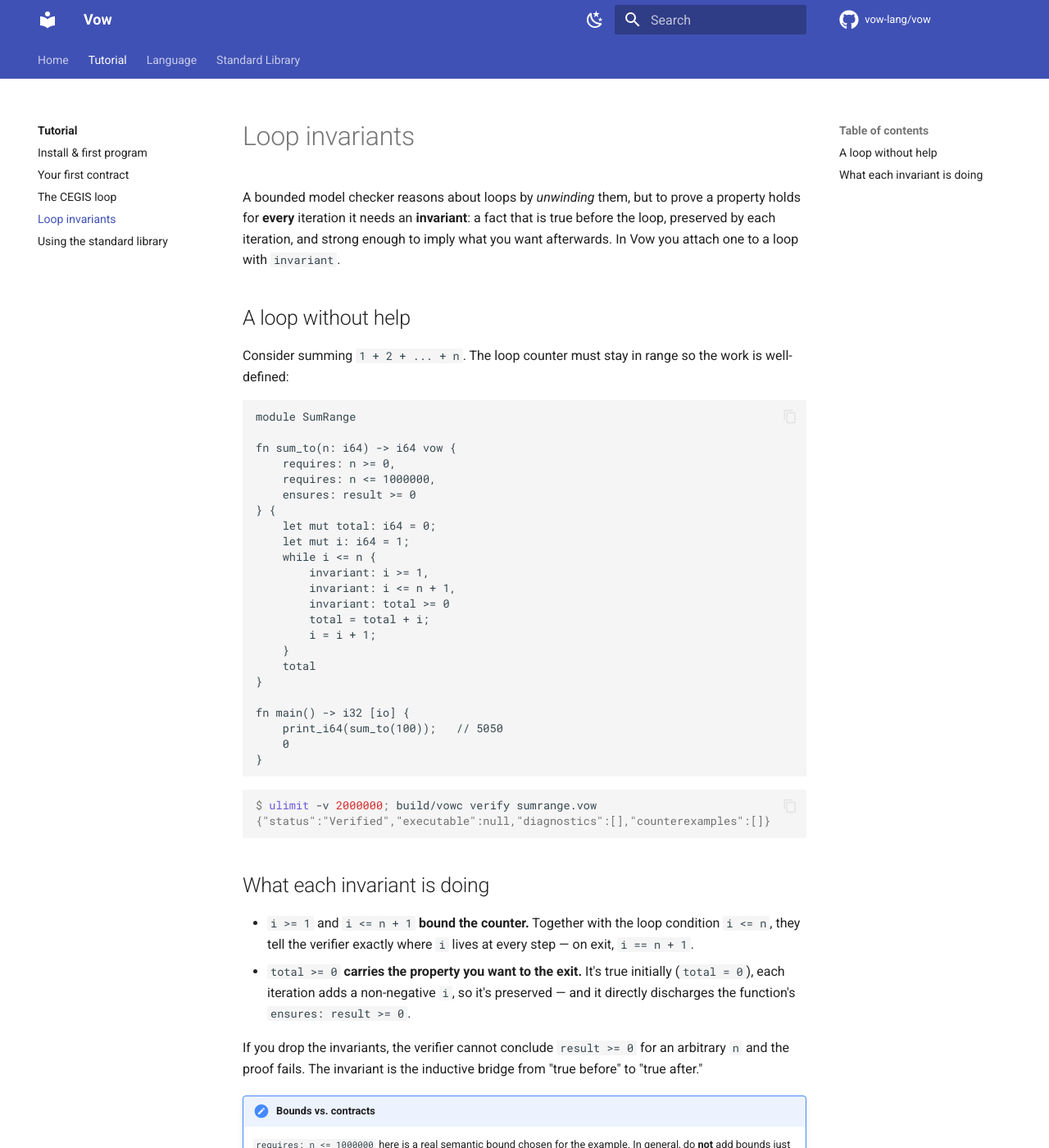
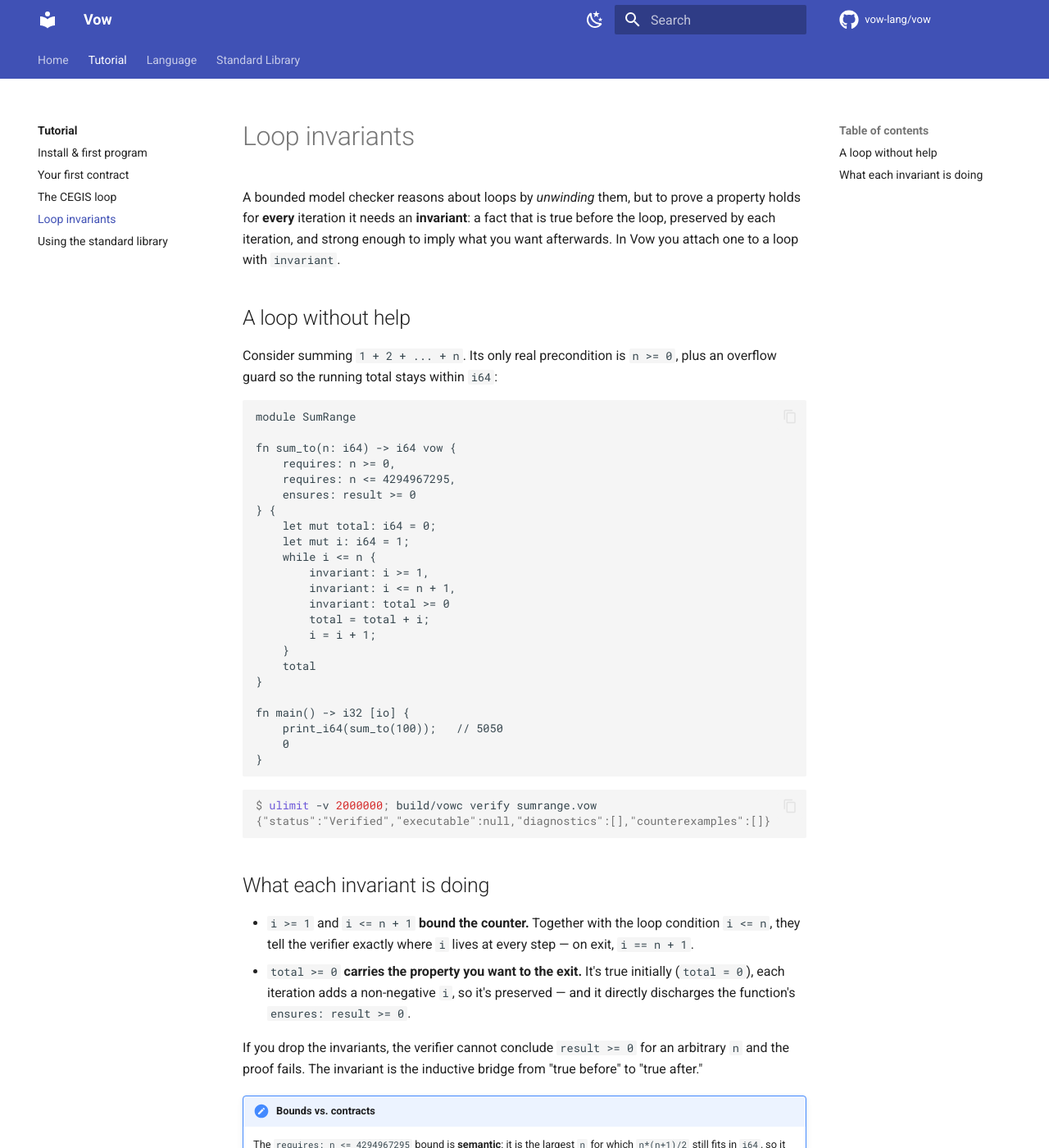
Before and after one commit to vow-lang/vow, an MkDocs documentation site: the page built from website/docs/tutorial/loop-invariants.md, in a window 1280 px wide and 1400 px high. Shown: the whole window at 82% size. Built offline with MkDocs 1.6.1 and Material for MkDocs 9.7.7, drawn with Linux system fonts in a browser that asks for light colours; comment, search, counter and statistics services are not loaded; some of the changed text lies outside the part shown.

Commit message:
docs(tutorial): replace verifier-appeasement bound with a genuine overflow guard
The loop-invariants tutorial used `requires: n <= 1000000` on `sum_to`, which is
not a semantic constraint (sum(1..1e6) ~ 5e11, far below i64::MAX) — it read as an
ESBMC unwind accommodation, and the note even warned against exactly that. Replace
it with the real overflow guard `n <= 4294967295` (largest n where n*(n+1)/2 fits
in i64) and rewrite the note to teach the distinction. (#792 review; CLAUDE.md
"ESBMC bounds are not contracts".)

````diff
--- a/website/docs/tutorial/loop-invariants.md
+++ b/website/docs/tutorial/loop-invariants.md
@@ -7,15 +7,15 @@ In Vow you attach one to a loop with `invariant`.
 
 ## A loop without help
 
-Consider summing `1 + 2 + ... + n`. The loop counter must stay in range so the work is
-well-defined:
+Consider summing `1 + 2 + ... + n`. Its only real precondition is `n >= 0`, plus an
+overflow guard so the running total stays within `i64`:
 
 ```vow
 module SumRange
 
 fn sum_to(n: i64) -> i64 vow {
     requires: n >= 0,
-    requires: n <= 1000000,
+    requires: n <= 4294967295,
     ensures: result >= 0
 } {
     let mut total: i64 = 0;
@@ -55,10 +55,12 @@ If you drop the invariants, the verifier cannot conclude `result >= 0` for an ar
 "true after."
 
 !!! note "Bounds vs. contracts"
-    `requires: n <= 1000000` here is a real semantic bound chosen for the example. In
-    general, do **not** add bounds just to satisfy the verifier's unwinding limits —
-    contracts express what is mathematically required, not what the tool finds
-    convenient. See [Contract methodology](../reference/contracts-methodology.md).
+    The `requires: n <= 4294967295` bound is **semantic**: it is the largest `n` for
+    which `n*(n+1)/2` still fits in `i64`, so it is a genuine overflow guard. Do **not**
+    instead add a bound purely to fit the verifier's unwinding limits — CLAUDE.md is
+    explicit that *ESBMC bounds are not contracts*. A contract expresses what is
+    mathematically required, not what the tool finds convenient. See
+    [Contract methodology](../reference/contracts-methodology.md).
 
 For more worked loops (binary search, Vec fills), see the
 [worked examples](../reference/examples.md). Next: reuse verified code from the
````
